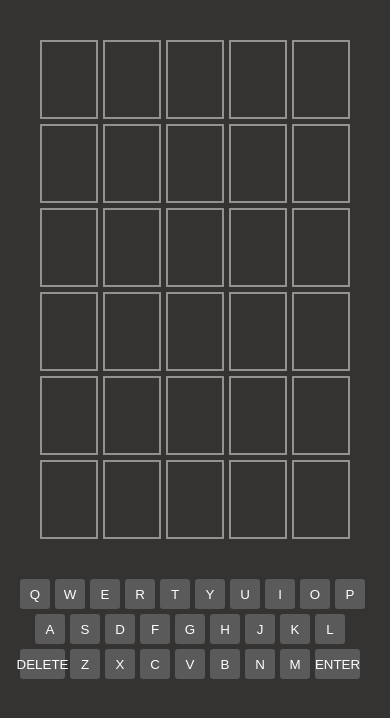
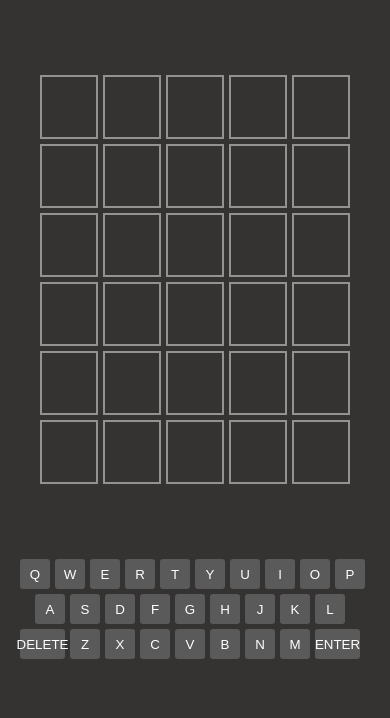
Before and after one commit to Alfalmi/wordle-react, a React (Create React App) app: page / in a window 390 px wide. Shown: the top 718 px of the page. Built offline with nearby package versions, Linux system fonts and the light colour scheme.

Commit message:
responsive

```diff
--- a/src/components/variables.module.scss
+++ b/src/components/variables.module.scss
@@ -1,2 +1,2 @@
-$size: 75px;
+$size: 60px;
 $gap: 5px;
--- a/src/components/wordle.module.scss
+++ b/src/components/wordle.module.scss
@@ -2,12 +2,12 @@
 
 .mainContainer {
   width: ($size * 5) + ($gap * 5);
-  margin: 100px auto;
+  margin: 75px auto;
 }
 @media (max-width: 1000px) {
   .mainContainer {
     width: ($size * 5) + ($gap * 3);
-    margin: 40px auto;
+    margin: 40px 100vw/2;
   }
 }
 @media (max-width: 640px) {
```
